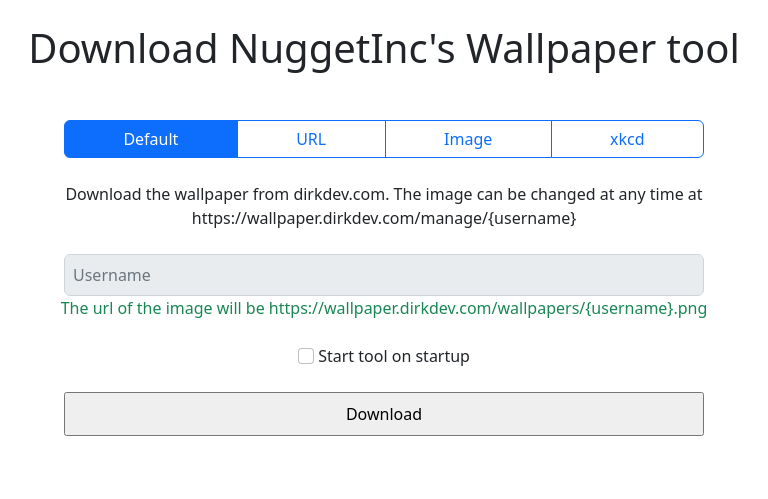
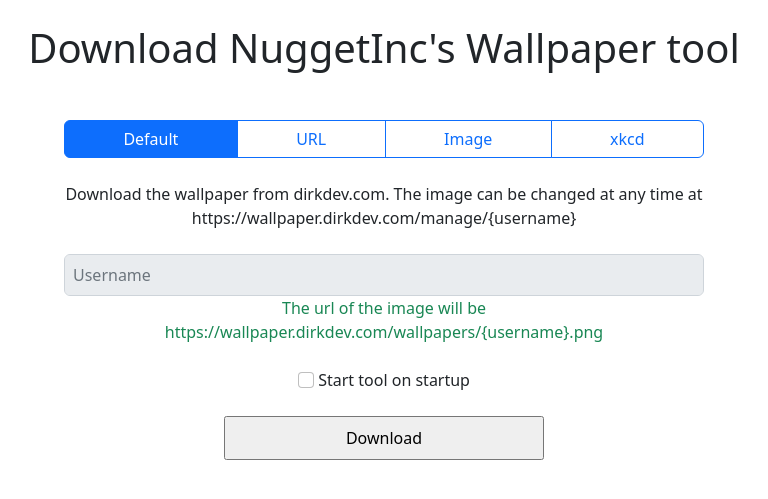
Before and after one commit to DirkieDurky/Wallpaper-UI, a PHP site: page /?mode=default in a window 1280 px wide. Shown: the top 499 px of the page, without its empty margins (256-1024 px from the left). Run offline with PHP 8.4, Linux system fonts and the light colour scheme.

Commit message:
Improve UI

```diff
--- a/index.php
+++ b/index.php
@@ -35,8 +35,8 @@ if (!isset($_GET['mode'])) header("Location: ./?mode=default")
     ?>
         <h1 class="text-center mt-4 mb-5">Download NuggetInc's Wallpaper tool</h1>
 
-        <form class="d-flex flex-column text-center align-items-center">
-            <div class="btn-group w-50 mw-40" role="group" aria-label="Mode selection">
+        <form class="d-flex flex-column text-center align-items-center w-50 mw-40 mx-auto">
+            <div class="btn-group w-100" role="group" aria-label="Mode selection">
                 <a type="button" href="./?mode=default" class="btn btn-primary shadow-none <?= $_GET['mode'] == "default" ? "bg-primary text-white" : "bg-white text-primary" ?>">Default</a>
                 <a type="button" href="./?mode=url" class="btn btn-primary shadow-none <?= $_GET['mode'] == "url" ? "bg-primary text-white" : "bg-white text-primary" ?>">URL</a>
                 <a type="button" href="./?mode=image" class="btn btn-primary shadow-none <?= $_GET['mode'] == "image" ? "bg-primary text-white" : "bg-white text-primary" ?>">Image</a>
@@ -47,27 +47,27 @@ if (!isset($_GET['mode'])) header("Location: ./?mode=default")
             switch ($_GET['mode']) {
                 case "default":
             ?>
-                    <span class="mt-4 w-50 mw-40">Download the wallpaper from dirkdev.com. The image can be changed at any time at https://wallpaper.dirkdev.com/manage/{username}</span>
-                    <input required autocomplete="off" id="name-input-field" class="input-group-text form-control text-start p-2 w-50 mt-4 mw-40" type="text" name="username" placeholder="Username">
-                    <span id="helpMessage" class="text-success">The url of the image will be
+                    <span class="mt-4">Download the wallpaper from dirkdev.com. The image can be changed at any time at https://wallpaper.dirkdev.com/manage/{username}</span>
+                    <input required autocomplete="off" id="name-input-field" class="input-group-text form-control text-start p-2 mt-4" type="text" name="username" placeholder="Username">
+                    <span id="helpMessage" class="text-success w-100 text-wrap">The url of the image will be
                         https://wallpaper.dirkdev.com/wallpapers/{username}.png</span>
                 <?php
                     break;
                 case "url":
                 ?>
-                    <span class="mt-4 w-50 mw-40">Download the wallpaper from a url of your own. Link to an image you found on the internet or use a link of which you can change the image contents.</span>
-                    <input required autocomplete="off" id="url-input-field" class="input-group-text form-control text-start p-2 w-50 mt-4 mw-40" type="text" name="url" placeholder="URL">
+                    <span class="mt-4">Download the wallpaper from a url of your own. Link to an image you found on the internet or use a link of which you can change the image contents.</span>
+                    <input required autocomplete="off" id="url-input-field" class="input-group-text form-control text-start p-2 mt-4" type="text" name="url" placeholder="URL">
                 <?php
                     break;
                 case "image":
                 ?>
-                    <span class="mt-4 w-50 mw-40">Pick an image. Because this image doesn't have to be downloaded, this will work even on devices without an internet connection</span>
-                    <input type="file" id="wallpaper" name="wallpaper" class="mt-4 mw-40">
+                    <span class="mt-4">Pick an image. Because this image doesn't have to be downloaded, this will work even on devices without an internet connection</span>
+                    <input type="file" id="wallpaper" name="wallpaper" class="mt-4">
                 <?php
                     break;
                 case "xkcd":
                 ?>
-                    <span class="mt-4 w-50 mw-40">Every time the user starts their computer or changes their background, a random comic from https://xkcd.com will be downloaded and set as desktop wallpaper</span>
+                    <span class="mt-4">Every time the user starts their computer or changes their background, a random comic from https://xkcd.com will be downloaded and set as desktop wallpaper</span>
             <?php
                     break;
             }
@@ -76,7 +76,7 @@ if (!isset($_GET['mode'])) header("Location: ./?mode=default")
                 <input type="checkbox" name="addToStartup" id="addToStartup" class="form-check-input shadow-none">
                 <label for="addToStartup" class=" form-check-label user-select-none">Start tool on startup</label>
             </div>
-            <input class=" input-group-submit p-2 w-50 mt-4 cursor-pointer mw-40" type="submit" name="submit" value="Download">
+            <input class=" input-group-submit p-2 mt-4 cursor-pointer w-50" type="submit" name="submit" value="Download">
         </form>
     <?php
     }
--- a/style.css
+++ b/style.css
@@ -6,10 +6,6 @@
     filter: brightness(85%);
 }
 
-.text-break {
-    white-space: break-spaces
-}
-
 .mw-40 {
     max-width: 40em;
 }
```
